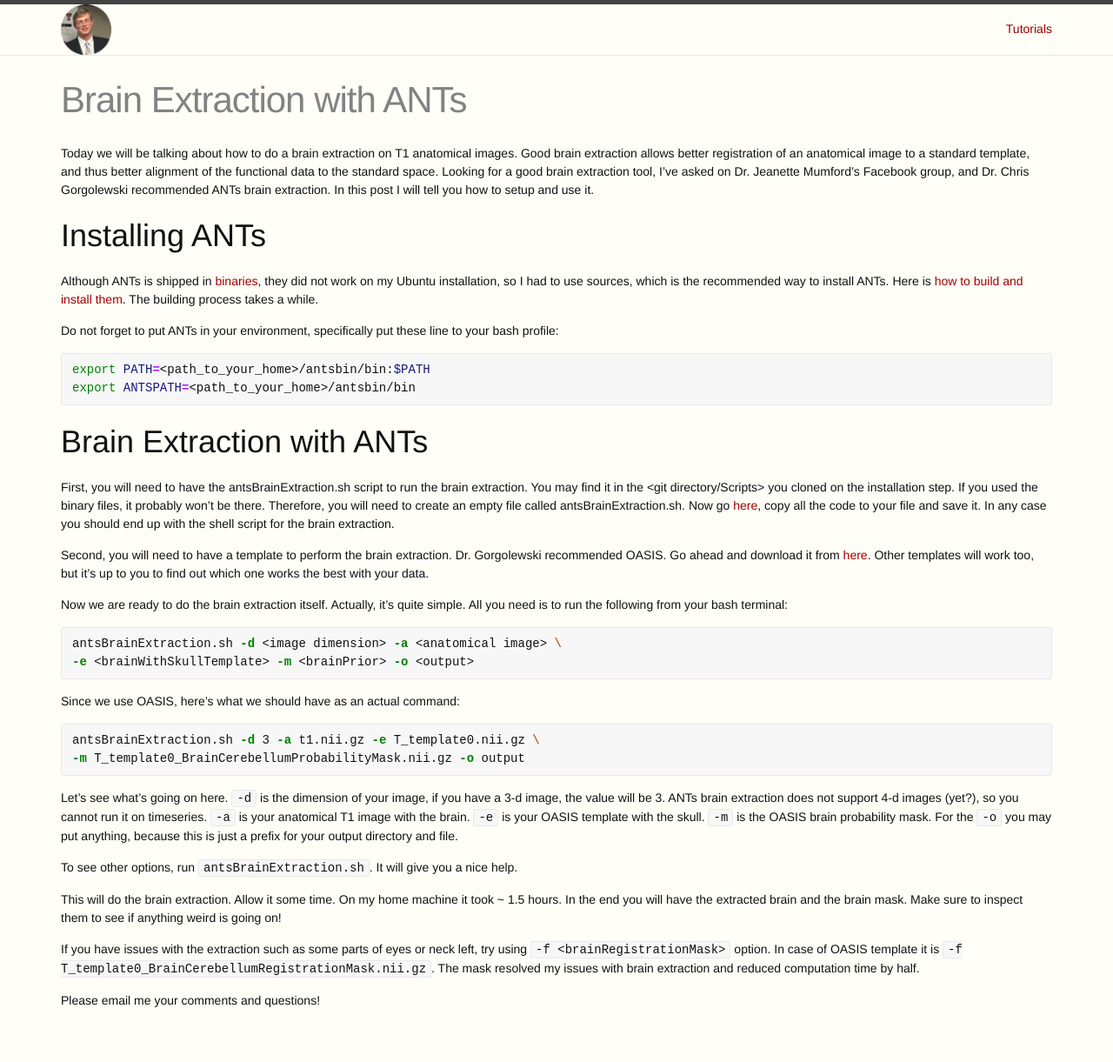
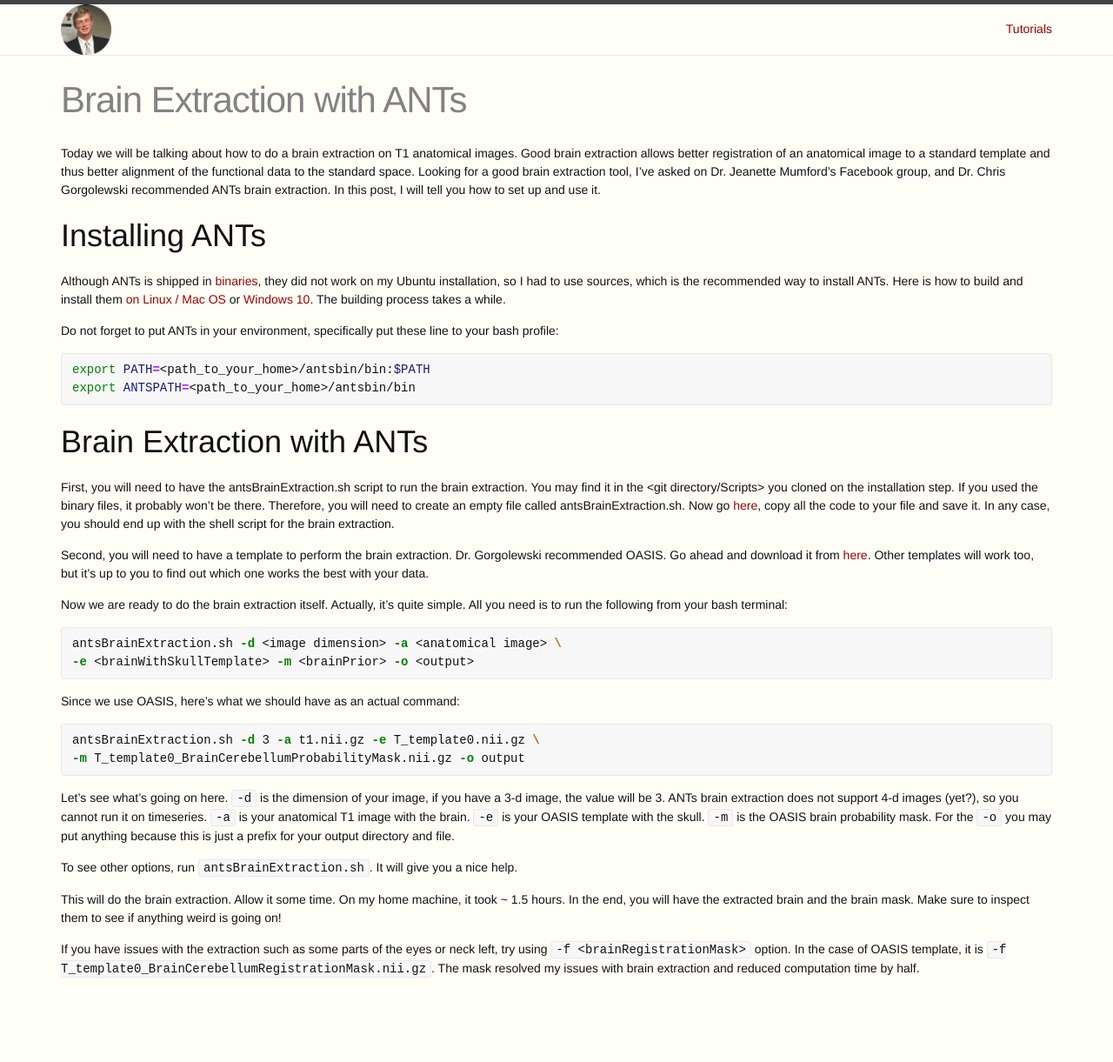
Before and after one commit to dpaniukov/dpaniukov.github.io, a Jekyll site: the page built from _posts/2016-06-07-brain-extraction-with-ants.md, in a window 1280 px wide. Shown: the whole page at 87% size. Built offline with Jekyll 4.4.1, drawn with Linux system fonts in a browser that asks for light colours; after the commit the page ends 1185 px from its top, so only the background shows below that.

Commit message:
links update

```diff
--- a/_posts/2016-06-07-brain-extraction-with-ants.md
+++ b/_posts/2016-06-07-brain-extraction-with-ants.md
@@ -4,11 +4,11 @@ title:  Brain Extraction with ANTs
 date: 2016-06-06 12:00:00
 ---
 
-Today we will be talking about how to do a brain extraction on T1 anatomical images. Good brain extraction allows better registration of an anatomical image to a standard template, and thus better alignment of the functional data to the standard space. Looking for a good brain extraction tool, I’ve asked on Dr. Jeanette Mumford’s Facebook group, and Dr. Chris Gorgolewski recommended ANTs brain extraction. In this post I will tell you how to setup and use it.
+Today we will be talking about how to do a brain extraction on T1 anatomical images. Good brain extraction allows better registration of an anatomical image to a standard template and thus better alignment of the functional data to the standard space. Looking for a good brain extraction tool, I’ve asked on Dr. Jeanette Mumford’s Facebook group, and Dr. Chris Gorgolewski recommended ANTs brain extraction. In this post, I will tell you how to set up and use it.
 
 # Installing ANTs
 
-Although ANTs is shipped in [binaries](https://github.com/stnava/ANTs/releases), they did not work on my Ubuntu installation, so I had to use sources, which is the recommended way to install ANTs. Here is [how to build and install them](https://brianavants.wordpress.com/2012/04/13/updated-ants-compile-instructions-april-12-2012/). The building process takes a while.
+Although ANTs is shipped in [binaries](https://github.com/stnava/ANTs/releases), they did not work on my Ubuntu installation, so I had to use sources, which is the recommended way to install ANTs. Here is how to build and install them [on Linux / Mac OS](https://github.com/stnava/ANTs/wiki/Compiling-ANTs-on-Linux-and-Mac-OS) or [Windows 10](https://github.com/stnava/ANTs/wiki/Compiling-ANTs-on-Windows-10). The building process takes a while.
 
 Do not forget to put ANTs in your environment, specifically put these line to your bash profile:
 {% highlight bash %}
@@ -18,7 +18,7 @@ export ANTSPATH=<path_to_your_home>/antsbin/bin
 
 # Brain Extraction with ANTs
 
-First, you will need to have the antsBrainExtraction.sh script to run the brain extraction. You may find it in the <git directory/Scripts> you cloned on the installation step. If you used the binary files, it probably won’t be there. Therefore, you will need to create an empty file called antsBrainExtraction.sh. Now go [here](https://github.com/stnava/ANTs/blob/master/Scripts/antsBrainExtraction.sh), copy all the code to your file and save it. In any case you should end up with the shell script for the brain extraction.
+First, you will need to have the antsBrainExtraction.sh script to run the brain extraction. You may find it in the <git directory/Scripts> you cloned on the installation step. If you used the binary files, it probably won’t be there. Therefore, you will need to create an empty file called antsBrainExtraction.sh. Now go [here](https://github.com/stnava/ANTs/blob/master/Scripts/antsBrainExtraction.sh), copy all the code to your file and save it. In any case, you should end up with the shell script for the brain extraction.
 
 Second, you will need to have a template to perform the brain extraction. Dr. Gorgolewski recommended OASIS. Go ahead and download it from [here](https://figshare.com/articles/ANTs_ANTsR_Brain_Templates/915436). Other templates will work too, but it’s up to you to find out which one works the best with your data.
 
@@ -34,12 +34,10 @@ antsBrainExtraction.sh -d 3 -a t1.nii.gz -e T_template0.nii.gz \
 -m T_template0_BrainCerebellumProbabilityMask.nii.gz -o output
 {% endhighlight %}
 
-Let’s see what’s going on here. `-d` is the dimension of your image, if you have a 3-d image, the value will be 3. ANTs brain extraction does not support 4-d images (yet?), so you cannot run it on timeseries. `-a` is your anatomical T1 image with the brain. `-e` is your OASIS template with the skull. `-m` is the OASIS brain probability mask. For the `-o` you may put anything, because this is just a prefix for your output directory and file.
+Let’s see what’s going on here. `-d` is the dimension of your image, if you have a 3-d image, the value will be 3. ANTs brain extraction does not support 4-d images (yet?), so you cannot run it on timeseries. `-a` is your anatomical T1 image with the brain. `-e` is your OASIS template with the skull. `-m` is the OASIS brain probability mask. For the `-o` you may put anything because this is just a prefix for your output directory and file.
 
 To see other options, run `antsBrainExtraction.sh`. It will give you a nice help.
 
-This will do the brain extraction. Allow it some time. On my home machine it took ~ 1.5 hours. In the end you will have the extracted brain and the brain mask. Make sure to inspect them to see if anything weird is going on!
+This will do the brain extraction. Allow it some time. On my home machine, it took ~ 1.5 hours. In the end, you will have the extracted brain and the brain mask. Make sure to inspect them to see if anything weird is going on!
 
-If you have issues with the extraction such as some parts of eyes or neck left, try using `-f <brainRegistrationMask>` option. In case of OASIS template it is `-f T_template0_BrainCerebellumRegistrationMask.nii.gz`. The mask resolved my issues with brain extraction and reduced computation time by half.
-
-Please email me your comments and questions!
+If you have issues with the extraction such as some parts of the eyes or neck left, try using `-f <brainRegistrationMask>` option. In the case of OASIS template, it is `-f T_template0_BrainCerebellumRegistrationMask.nii.gz`. The mask resolved my issues with brain extraction and reduced computation time by half.
```
Also changed, not shown: _posts/2016-07-03-three-level-analysis-with-fsl-and-ants-1.md (+7 -7 lines), _posts/2016-07-14-three-level-analysis-with-fsl-and-ants-2.md (+8 -10 lines), _posts/2016-08-01-three-level-analysis-with-fsl-and-ants-3.md (+3 -5 lines), _posts/2016-10-24-errors-in-Medin-Schaffer-1978.md (+1 -3 lines), _posts/2016-10-25-You-and-Your-R-Doing-Statistics-in-Python.md (+5 -5 lines).
